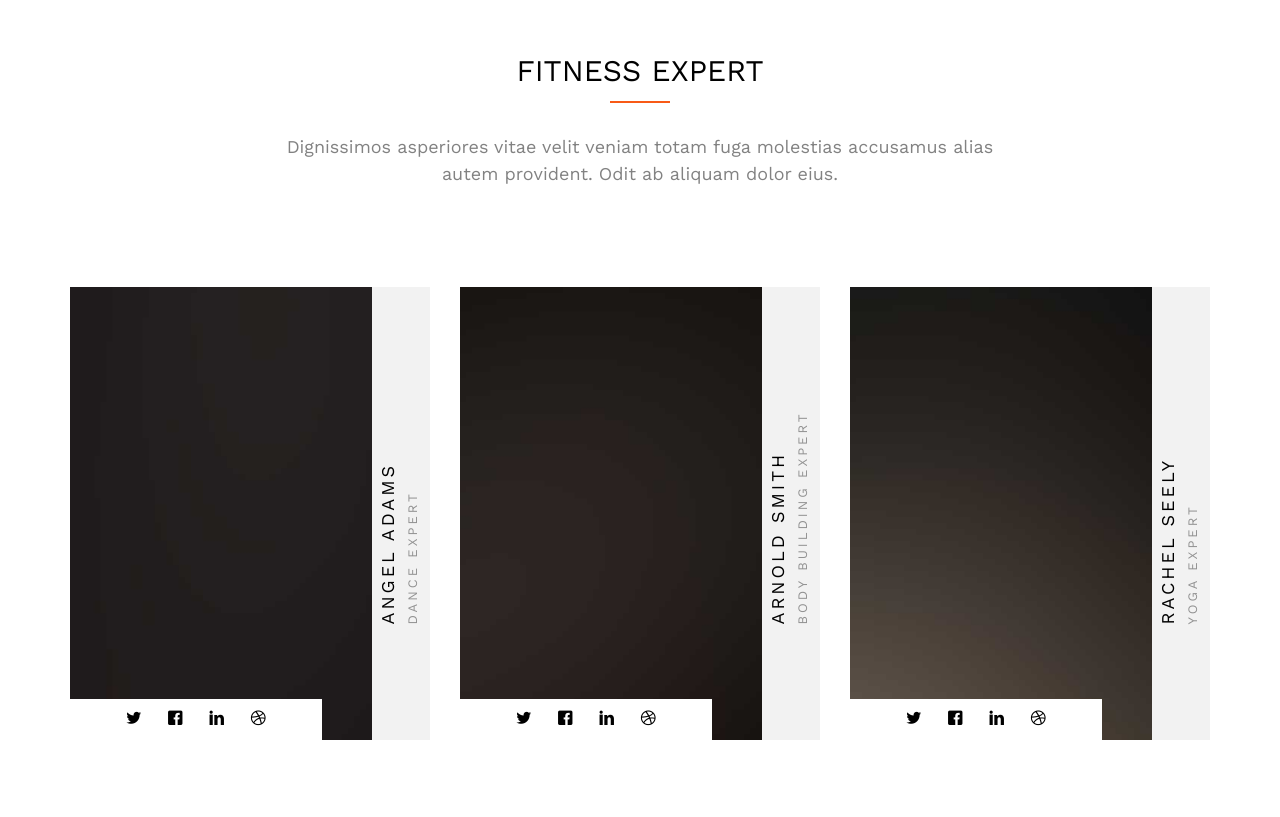
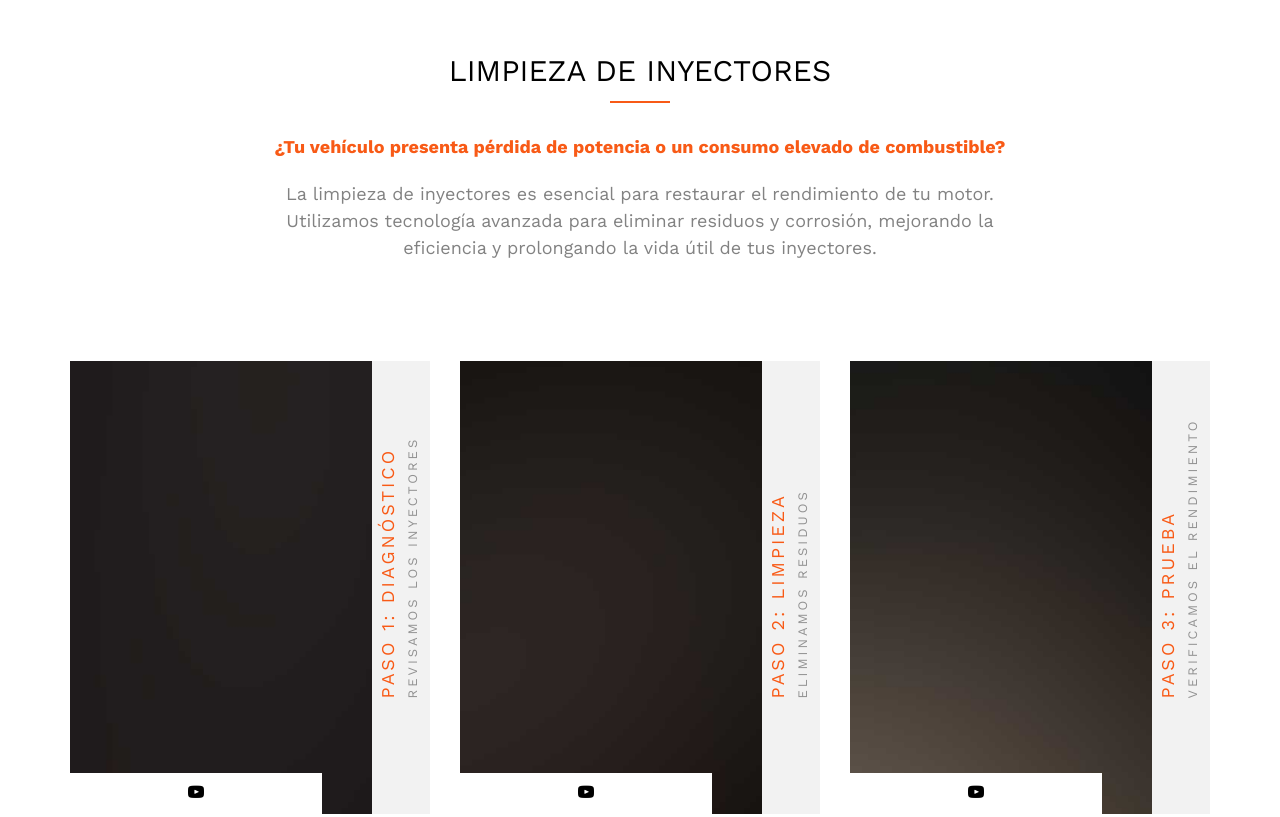
Before and after one commit to juniorjaviersanchez/webMachelo, a plain HTML site: page index.html in a window 1280 px wide. Shown: the part 1520-2337 px from the top of the page. Drawn offline with nearby package versions, Linux system fonts and the light colour scheme; files whose address does not match are found by name.

Commit message:
Update service

```diff
--- a/index.html
+++ b/index.html
@@ -131,8 +131,9 @@
 		<div class="container">
 			<div class="row animate-box">
 				<div class="col-md-8 col-md-offset-2 text-center fh5co-heading">
-					<h2>Fitness Expert</h2>
-					<p>Dignissimos asperiores vitae velit veniam totam fuga molestias accusamus alias autem provident. Odit ab aliquam dolor eius.</p>
+					<h2>Limpieza de inyectores</h2>
+					<p style="color: #F85A16;"><b>¿Tu vehículo presenta pérdida de potencia o un consumo elevado de combustible?</b></p>
+					<p> La limpieza de inyectores es esencial para restaurar el rendimiento de tu motor. Utilizamos tecnología avanzada para eliminar residuos y corrosión, mejorando la eficiencia y prolongando la vida útil de tus inyectores.</p>
 				</div>
 			</div>
 			<div class="row">
@@ -140,15 +141,12 @@
 					<div class="trainer">
 						<a href="#"><img class="img-responsive" src="images/trainer-1.jpg" alt="trainer"></a>
 						<div class="title">
-							<h3><a href="#">Angel Adams</a></h3>
-							<span>Dance Expert</span>
+							<h3 style="color: #F85A16;">Paso 1: Diagnóstico</h3>
+							<span>Revisamos los inyectores</span>
 						</div>
 						<div class="desc text-center">
 							<ul class="fh5co-social-icons">
-								<li><a href="#"><i class="icon-twitter"></i></a></li>
-								<li><a href="#"><i class="icon-facebook"></i></a></li>
-								<li><a href="#"><i class="icon-linkedin"></i></a></li>
-								<li><a href="#"><i class="icon-dribbble"></i></a></li>
+								<li><a href="https://www.youtube.com/@mecanicamachelo3895" target="_blank"><i class="icon-youtube"></i></a></li>
 							</ul>
 						</div>
 					</div>
@@ -157,15 +155,12 @@
 					<div class="trainer">
 						<a href="#"><img class="img-responsive" src="images/trainer-2.jpg" alt="trainer"></a>
 						<div class="title">
-							<h3><a href="#">Arnold Smith</a></h3>
-							<span>Body Building Expert</span>
+							<h3 style="color: #F85A16;">Paso 2: Limpieza</h3>
+							<span>Eliminamos residuos</span>
 						</div>
 						<div class="desc text-center">
 							<ul class="fh5co-social-icons">
-								<li><a href="#"><i class="icon-twitter"></i></a></li>
-								<li><a href="#"><i class="icon-facebook"></i></a></li>
-								<li><a href="#"><i class="icon-linkedin"></i></a></li>
-								<li><a href="#"><i class="icon-dribbble"></i></a></li>
+								<li><a href="https://www.youtube.com/@mecanicamachelo3895" target="_blank"><i class="icon-youtube"></i></a></li>
 							</ul>
 						</div>
 					</div>
@@ -174,15 +169,12 @@
 					<div class="trainer">
 						<a href="#"><img class="img-responsive" src="images/trainer-3.jpg" alt="trainer"></a>
 						<div class="title">
-							<h3><a href="#">Rachel Seely</a></h3>
-							<span>Yoga Expert</span>
+							<h3 style="color: #F85A16;">Paso 3: Prueba</h3>
+							<span>Verificamos el rendimiento</span>
 						</div>
 						<div class="desc text-center">
 							<ul class="fh5co-social-icons">
-								<li><a href="#"><i class="icon-twitter"></i></a></li>
-								<li><a href="#"><i class="icon-facebook"></i></a></li>
-								<li><a href="#"><i class="icon-linkedin"></i></a></li>
-								<li><a href="#"><i class="icon-dribbble"></i></a></li>
+								<li><a href="https://www.youtube.com/@mecanicamachelo3895" target="_blank"><i class="icon-youtube"></i></a></li>
 							</ul>
 						</div>
 					</div>
```
Also changed, not shown: 1 other file.
